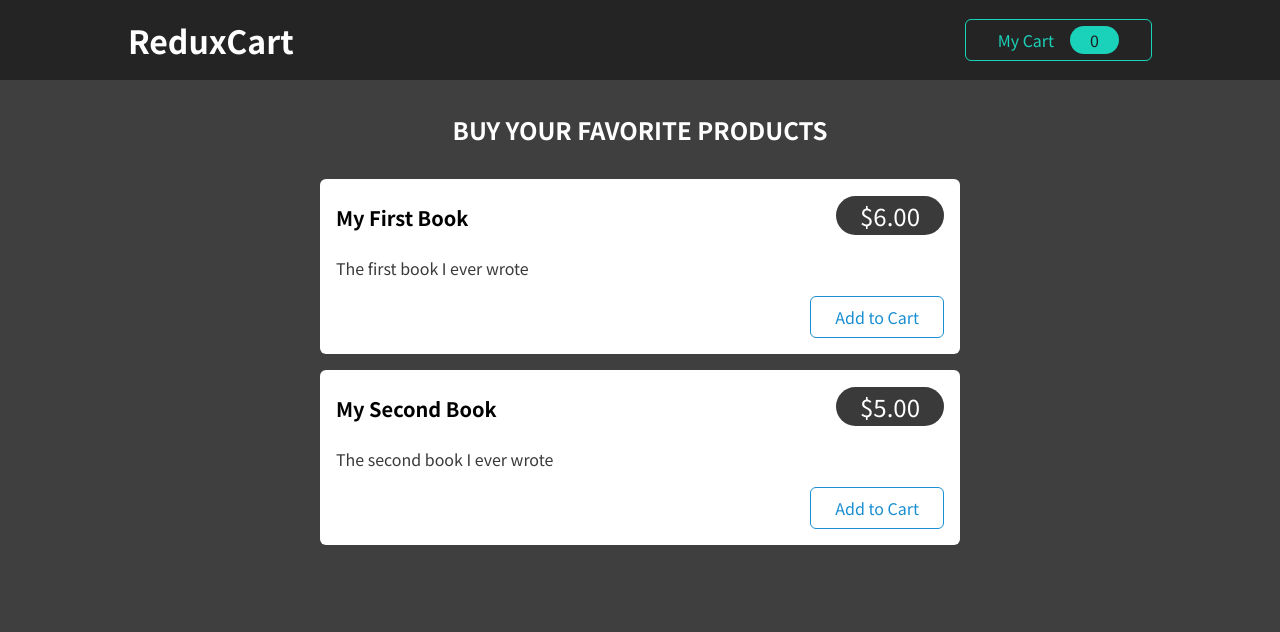
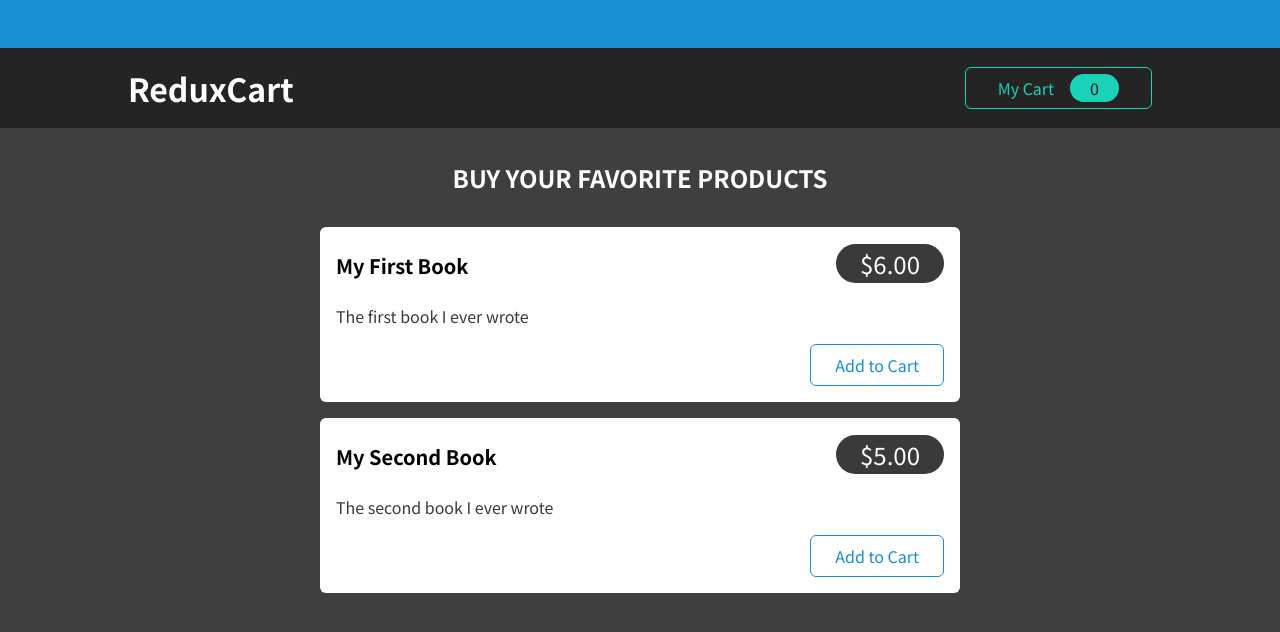
Before and after one commit to KennedyMungai/more-redux, a React (Create React App) app: page / in a window 1280 px wide. Shown: the top 632 px of the page. Built offline with nearby package versions, Linux system fonts and the light colour scheme; no server answers.

Commit message:
Only rendered out the notification component when a notification exists

```diff
--- a/src/App.js
+++ b/src/App.js
@@ -54,10 +54,13 @@ function App()
 
 
   return (
-    <Layout>
-      {isCartVisible && <Cart />}
-      <Products />
-    </Layout>
+    <>
+      {notification && <Notification />}
+      <Layout>
+        {isCartVisible && <Cart />}
+        <Products />
+      </Layout>
+    </>
   );
 }
 
```
